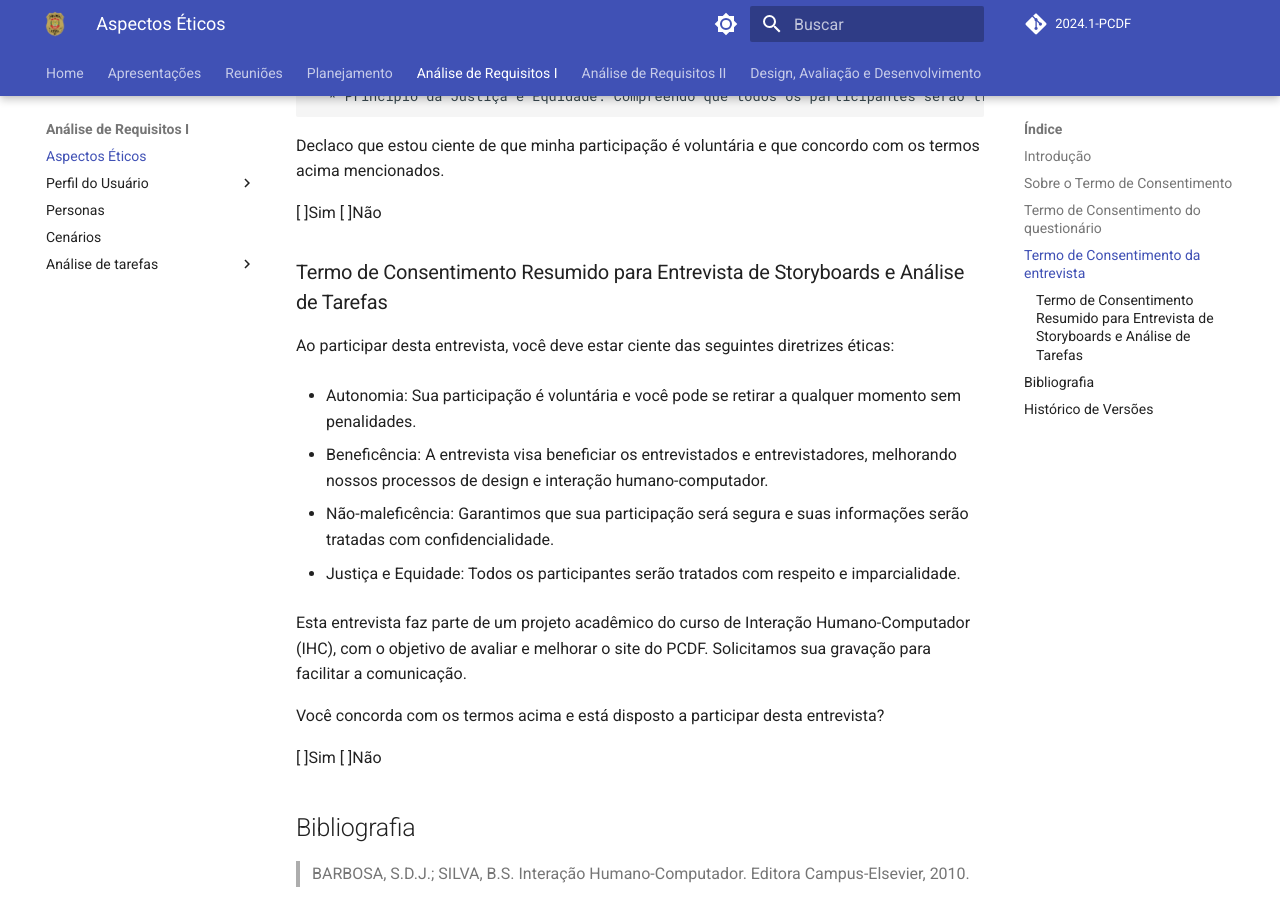
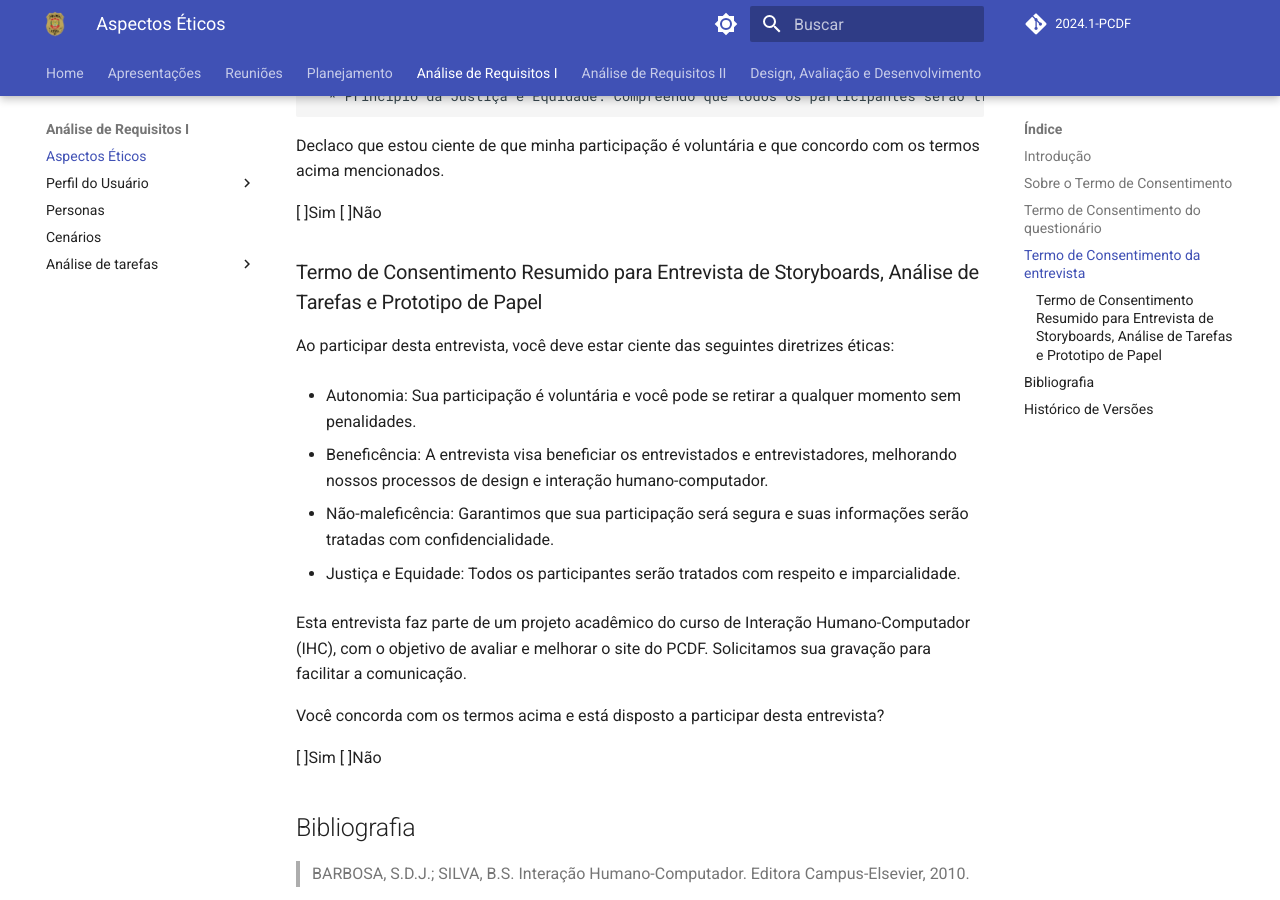
Before and after one commit to Interacao-Humano-Computador/2024.1-PCDF, an MkDocs documentation site: the page built from docs/analise_requisitos1/aspectos_éticos.md, in a window 1280 px wide and 900 px high, scrolled down 2336 px. Built offline with MkDocs 1.6.1 and Material for MkDocs 9.7.7, drawn with Linux system fonts in a browser that asks for light colours; comment, search, counter and statistics services are not loaded.

Commit message:
Correção

```diff
--- a/docs/analise_requisitos1/aspectos_éticos.md
+++ b/docs/analise_requisitos1/aspectos_éticos.md
@@ -49,7 +49,7 @@ Declaco que estou ciente de que minha participação é voluntária e que concor
 [ ]Sim [ ]Não
 
 
-### Termo de Consentimento Resumido para Entrevista de Storyboards e Análise de Tarefas
+### Termo de Consentimento Resumido para Entrevista de Storyboards, Análise de Tarefas e Prototipo de Papel
 
 Ao participar desta entrevista, você deve estar ciente das seguintes diretrizes éticas:
 
```
